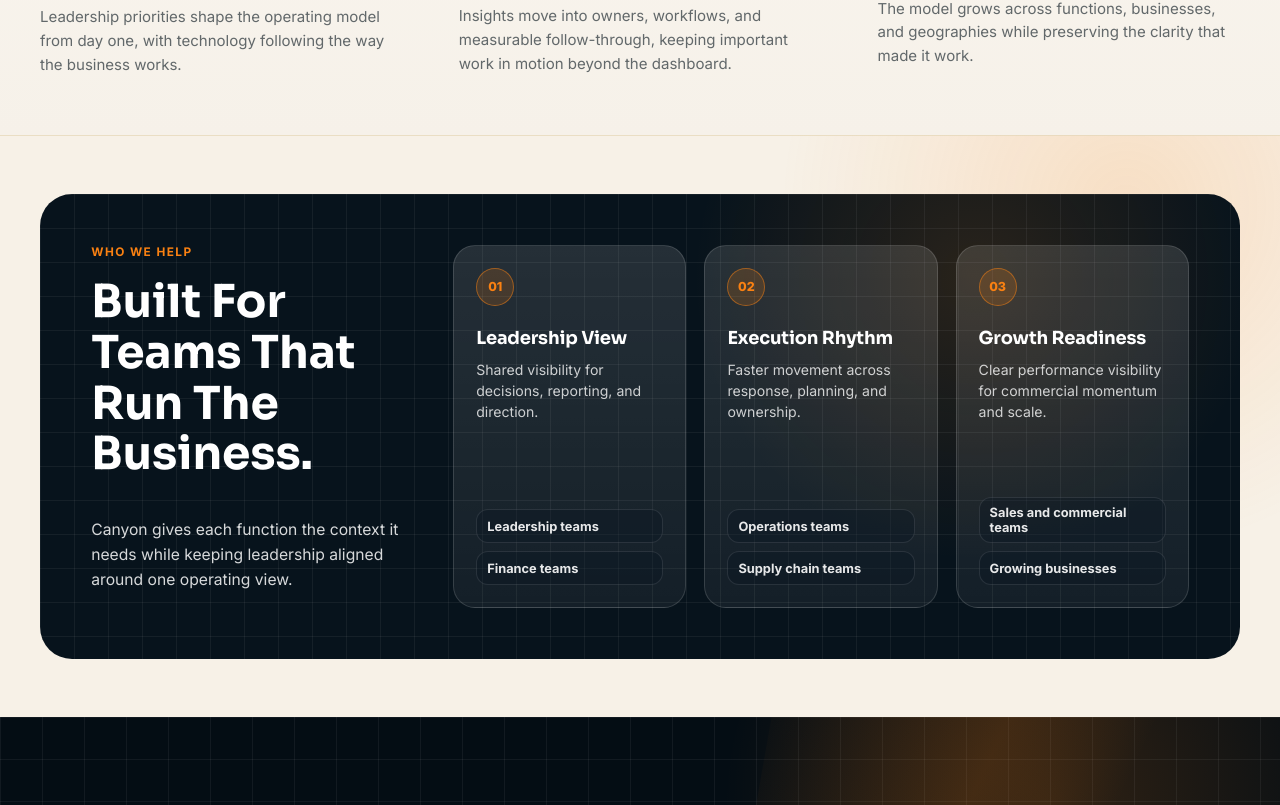
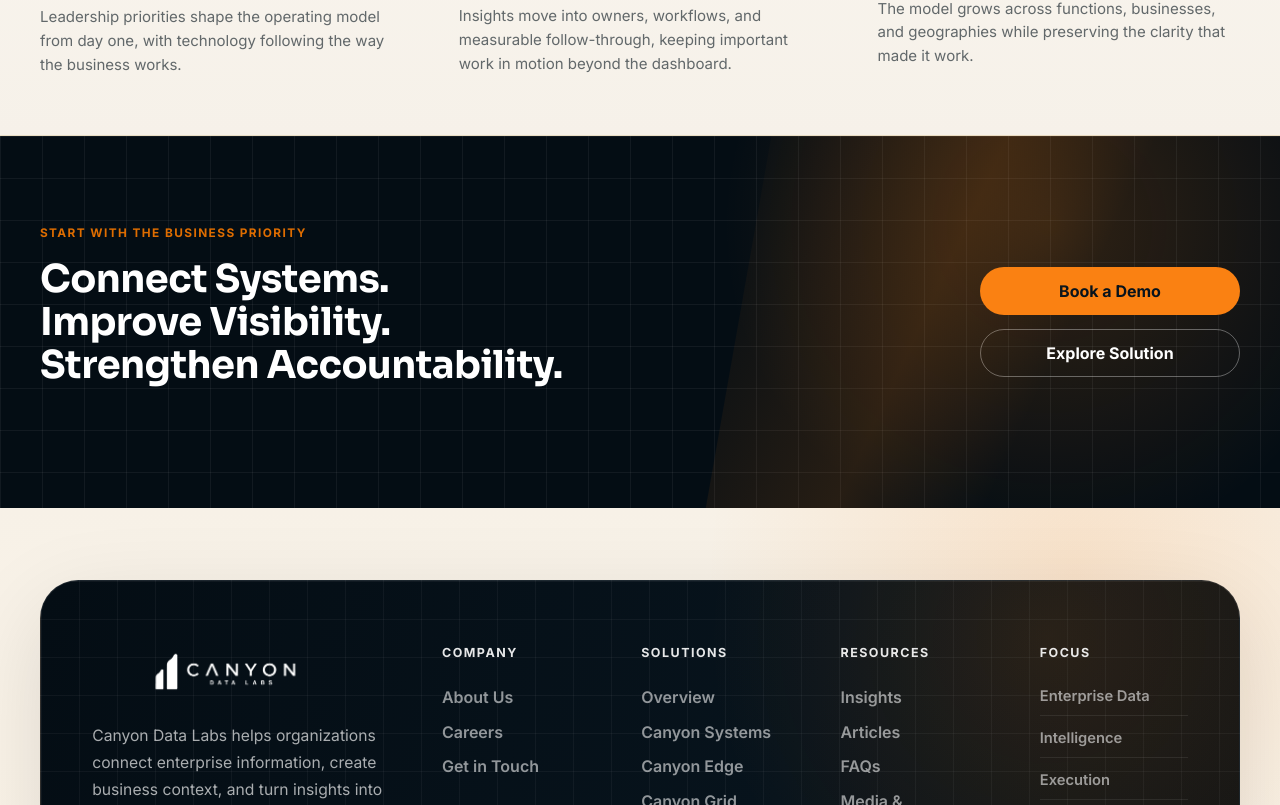
Before and after one commit to aiastralt24-cpu/canyon-web, a Next.js app: page / in a window 1280 px wide. Shown: the part 1795-2600 px from the top of the page. Built offline with nearby package versions, Linux system fonts and the light colour scheme.

Commit message:
Remove homepage audience section

```diff
--- a/components/HomePage.css
+++ b/components/HomePage.css
@@ -799,116 +799,6 @@
   justify-self: start;
 }
 
-.audience-section {
-  background:
-    radial-gradient(circle at 88% 12%, rgba(250, 129, 18, 0.16), transparent 28%),
-    #f7f1e7;
-}
-
-.audience-shell {
-  background:
-    linear-gradient(rgba(255, 255, 255, 0.055) 1px, transparent 1px),
-    linear-gradient(90deg, rgba(255, 255, 255, 0.055) 1px, transparent 1px),
-    radial-gradient(circle at 78% 18%, rgba(250, 129, 18, 0.14), transparent 28%),
-    var(--navy);
-  background-size: 34px 34px, 34px 34px, auto, auto;
-  border-radius: 32px;
-  color: white;
-  display: grid;
-  gap: clamp(24px, 3vw, 42px);
-  grid-template-columns: minmax(280px, 0.44fr) minmax(0, 1fr);
-  padding: clamp(30px, 4vw, 54px);
-}
-
-.audience-heading .section-label {
-  color: var(--teal);
-}
-
-.audience-heading .lead {
-  color: rgba(255, 255, 255, 0.84);
-  max-width: 500px;
-}
-
-.audience-map {
-  display: grid;
-  gap: 18px;
-  grid-template-columns: repeat(3, minmax(0, 1fr));
-}
-
-.audience-card {
-  background:
-    linear-gradient(180deg, rgba(255, 255, 255, 0.12), rgba(255, 255, 255, 0.055));
-  border: 1px solid rgba(255, 255, 255, 0.14);
-  border-radius: 22px;
-  color: white;
-  display: grid;
-  grid-template-rows: auto auto 1fr auto;
-  min-height: clamp(250px, 32vh, 292px);
-  padding: 22px;
-  position: relative;
-  transition: transform 240ms var(--ease), border-color 240ms var(--ease), background 240ms var(--ease);
-}
-
-.audience-card:hover {
-  background:
-    linear-gradient(180deg, rgba(255, 255, 255, 0.16), rgba(255, 255, 255, 0.07));
-  border-color: rgba(250, 129, 18, 0.54);
-  transform: translateY(-4px);
-}
-
-.audience-card span {
-  align-items: center;
-  background: rgba(250, 129, 18, 0.16);
-  border: 1px solid rgba(250, 129, 18, 0.5);
-  border-radius: 999px;
-  color: var(--teal);
-  display: inline-flex;
-  font-size: 0.78rem;
-  font-weight: 750;
-  height: 38px;
-  justify-content: center;
-  margin-bottom: 22px;
-  width: 38px;
-}
-
-.audience-card h3 {
-  color: white;
-  font-size: clamp(1.12rem, 1.35vw, 1.38rem);
-  font-weight: 650;
-  letter-spacing: -0.01em;
-  line-height: 1.15;
-  margin-bottom: 12px;
-}
-
-.audience-card p {
-  color: rgba(255, 255, 255, 0.78);
-  font-size: 0.88rem;
-  line-height: 1.48;
-  margin-bottom: 18px;
-}
-
-.audience-card ul {
-  align-self: end;
-  display: grid;
-  gap: 8px;
-  list-style: none;
-  margin: 0;
-  padding: 0;
-}
-
-.audience-card li {
-  align-items: center;
-  background: rgba(7, 20, 33, 0.32);
-  border: 1px solid rgba(255, 255, 255, 0.1);
-  border-radius: 12px;
-  color: rgba(255, 255, 255, 0.9);
-  display: flex;
-  font-size: 0.8rem;
-  font-weight: 650;
-  min-height: 34px;
-  padding: 7px 10px;
-}
-
 .final-cta {
   background:
     linear-gradient(rgba(255, 255, 255, 0.055) 1px, transparent 1px),
@@ -979,7 +869,6 @@
 
 @media (max-width: 1020px) {
   .why-intro,
-  .audience-shell,
   .final-cta-inner {
     grid-template-columns: 1fr;
   }
@@ -1077,10 +966,6 @@
     max-width: 18ch;
   }
 
-  .audience-map {
-    grid-template-columns: 1fr;
-  }
-
   .operating-system {
     padding: 0 0 18px;
   }
@@ -1123,10 +1008,6 @@
     grid-template-columns: 1fr;
   }
 
-  .audience-card {
-    min-height: auto;
-  }
-
   .advantage-card {
     gap: 8px;
     grid-template-columns: 1fr;
--- a/components/HomePage.tsx
+++ b/components/HomePage.tsx
@@ -1,5 +1,5 @@
 import Link from "next/link";
-import { advantagePillars, audienceGroups } from "@/lib/content";
+import { advantagePillars } from "@/lib/content";
 import "./HomePage.css";
 
 const signalSources = ["ERP", "CRM", "Spreadsheets", "Plant & supply", "Reports"];
@@ -174,30 +174,6 @@ export function HomePage() {
         </div>
       </section>
 
-      <section className="section audience-section">
-        <div className="container audience-shell">
-          <div className="audience-heading reveal">
-            <p className="section-label">Who We Help</p>
-            <h2>Built For Teams That Run The Business.</h2>
-            <p className="lead">Canyon gives each function the context it needs while keeping leadership aligned around one operating view.</p>
-          </div>
-          <div className="audience-map" aria-label="Teams Canyon helps">
-            {audienceGroups.map((group, index) => (
-              <article className="audience-card reveal" key={group.title}>
-                <span>{String(index + 1).padStart(2, "0")}</span>
-                <h3>{group.title}</h3>
-                <p>{group.outcome}</p>
-                <ul>
-                  {group.teams.map((team) => (
-                    <li key={team}>{team}</li>
-                  ))}
-                </ul>
-              </article>
-            ))}
-          </div>
-        </div>
-      </section>
-
       <section className="section final-cta">
         <div className="container final-cta-inner reveal">
           <div className="final-cta-copy">
```
